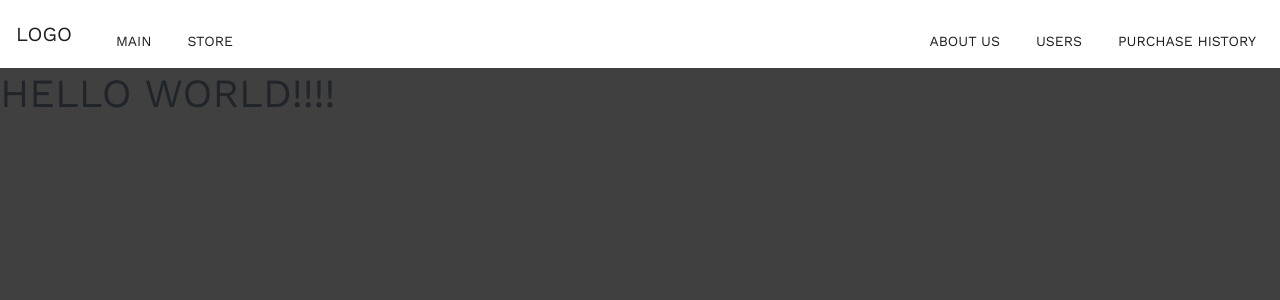
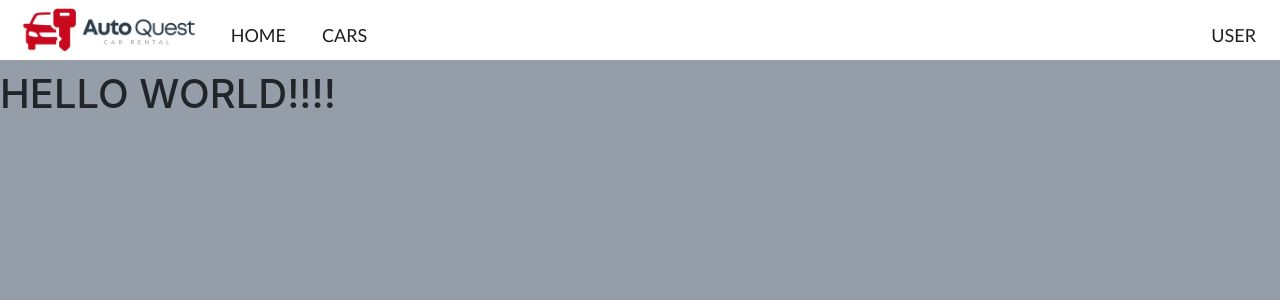
Before and after one commit to ayen-123/AutoQuest, a Flask app: page / in a window 1280 px wide. Shown: the top 300 px of the page. Run offline with Flask 3, Linux system fonts and the light colour scheme; some libraries are stand-ins or nearby versions.

Commit message:
add changes in navbar

```diff
--- a/static/__init__.py
+++ b/static/__init__.py
@@ -2,7 +2,7 @@ from flask import Flask
 from flask_sqlalchemy import SQLAlchemy
 from flask_bcrypt import Bcrypt #hash the password from user
 
-app = Flask(__name__)
+app = Flask(__name__, template_folder='../static/templates', static_folder='../static')
 app.config['SQLALCHEMY_DATABASE_URI'] = 'sqlite:///main.db'
 app.config['SECRET_KEY'] = '54d4ba538a7892d0e826d4ac'
 db = SQLAlchemy(app)
--- a/static/templates/base.html
+++ b/static/templates/base.html
@@ -14,33 +14,31 @@
    </head>
    <body style="padding-top: 70px;">
     <nav class="navbar navbar-expand-md navbar-dark ">
-      <a class="navbar-brand" href="#" data-toggle="tooltip" data-placement="top" title="Introduction">Logo</a>
+      <p style="margin-top: 18px;">
+        <img src="{{ url_for('static', filename='images/logo-horizontal.png')}}" width="auto" height="70" class="d-inline-block align-top" alt="">
+      </p>
       <button class="navbar-toggler" type="button" data-toggle="collapse" data-target="#navbarNav">
         <span class="navbar-toggler-icon"></span>
       </button>
       <div class="collapse navbar-collapse" id="navbarNav">
         <ul class="navbar-nav mr-auto">
             <li class="nav-item active">
-                <a class="nav-link" data-toggle="tooltip" data-placement="top" title="Main page" href="#">Main<span class="sr-only">(current)</span></a>
+                <a class="nav-link" data-toggle="tooltip" data-placement="top" title="Main page" href="#">Home<span class="sr-only">(current)</span></a>
             </li>
-            <li class="nav-item">
-                <a class="nav-link" href="#">Store</a>
-            </li>
+            <li class="has-children">
+              <a href="#about-section" class="nav-link">Cars</a>
+              <ul class="dropdown arrow-top">
+                  <li><a href="#team-section" class="nav-link">Luxury</a></li>
+                  <li><a href="#pricing-section" class="nav-link">Sedan</a></li>
+                  <li><a href="#faq-section" class="nav-link">Compacts</a></li>
+                  <li><a href="#faq-section" class="nav-link">Subompacts</a></li>
+                  <li><a href="#faq-section" class="nav-link">All</a></li>
+              </ul>
+          </li>
         </ul>
         <ul class="navbar-nav">
-              <li class="has-children">
-                <a href="#about-section" class="nav-link">About Us</a>
-                <ul class="dropdown arrow-top">
-                    <li><a href="#team-section" class="nav-link">Team</a></li>
-                    <li><a href="#pricing-section" class="nav-link">Pricing</a></li>
-                    <li><a href="#faq-section" class="nav-link">FAQ</a></li>
-                </ul>
-            </li>
             <li class="nav-item">
-                <a class="nav-link"  href="#" data-toggle="tooltip" data-placement="top" title="Users">Users</a>
-            </li>
-            <li class="nav-item">
-                <a class="nav-link" href="#" data-toggle="tooltip" data-placement="top" title="PurchaseHistory">Purchase History</a>
+                <a class="nav-link"  href="#" data-toggle="tooltip" data-placement="top" title="Users">User</a>
             </li>
         </ul>
       </div>
@@ -62,8 +60,7 @@
    <style>
       @import url("https://fonts.googleapis.com/css?family=Work+Sans:400,600");
       body {
-        background: #404040;
-        font-family: "Work Sans", sans-serif;;
+        background: #949DA8;
       }
       header::after {
         content: "";
@@ -80,7 +77,7 @@
         display: flex;
         justify-content: center;
         align-items: center;
-        height: 80x; /* Adjust the height as needed */
+        height: 60px; /* Adjust the height as needed */
         background-color: #ffffff; /* Background color of the navigation bar */
         position: fixed !important; /* Set the position to fixed */
         width: 100%; /* Ensure the navigation bar spans the entire width */
@@ -104,20 +101,21 @@
         color: #1e1e1e !important;
         text-decoration: none;
         text-transform: uppercase;
-        font-size: 14px;
+        font-size: 18px;
         position: relative;
-
+        font-family: 'Gill Sans', 'Gill Sans MT', Calibri, 'Trebuchet MS', sans-serif;
+        bottom: 2px;
       }
 
       nav a:hover {
-        color: #000;
+        color: #C8081D;
       }
 
       nav a::before {
         content: "";
         display: block;
         height: 5px;
-        background-color: #444;
+        background-color: #C8081D;
 
         position: absolute;
         top: calc(100% - 5px);
@@ -132,8 +130,8 @@
       #fixed-button{
         position: fixed;
         text-align: center;
-        width: 7vw;
-        bottom: 20px;
+        width: 20vw;
+        bottom: 30px;
         right: 2vw;
         z-index: 1000;
       }
```
Also changed, not shown: static/images/logo-horizontal.png (added), static/images/logo-icon-only.png (added).
